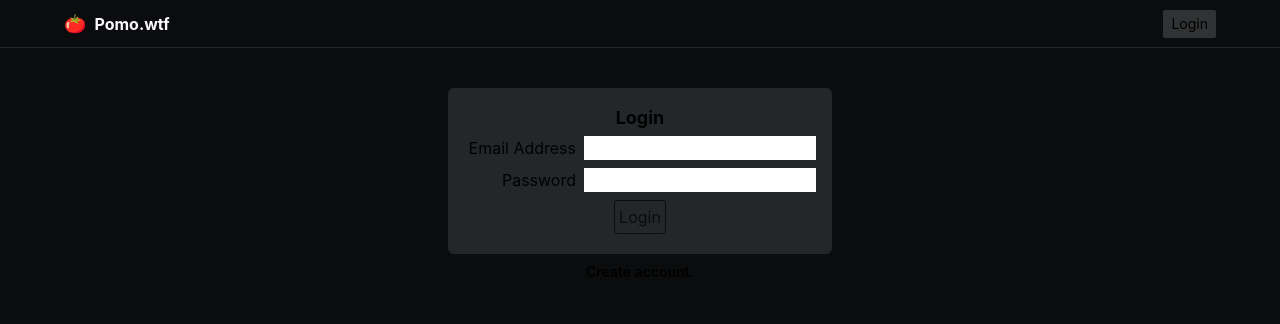
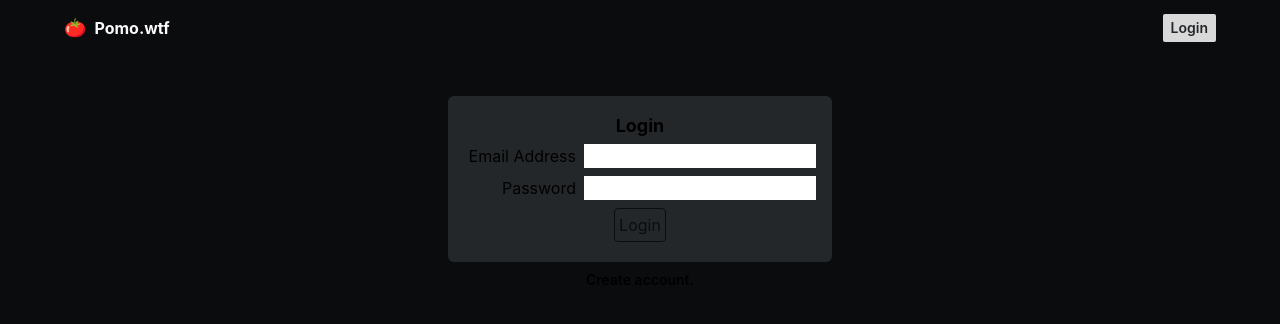
Before and after one commit to joeyiny/Pomodoro, a React (Create React App) app: page /login in a window 1280 px wide. Shown: the top 324 px of the page. Built offline with nearby package versions, Linux system fonts and the light colour scheme; no server answers.

Commit message:
Implement new Header UI

```diff
--- a/src/components/Header.tsx
+++ b/src/components/Header.tsx
@@ -17,11 +17,16 @@ const LoggedInDisplay = ({ user }: { user: any }) => {
   };
 
   return (
-    <div className=" relative w-auto inline-block text-sm">
+    <div className="relative w-auto inline-block text-sm">
       <button
         onClick={toggleDropDown}
-        className="bg-gray-600 p-1 px-2 block rounded-sm text-gray-200">
-        {user.displayName}
+        className="flex flex-row gap-3 items-center text-gray-50 text-sm uppercase font-extrabold">
+        <span>{user.displayName}</span>
+        <img
+          src="https://img.seadn.io/files/fd71e2ed1844c918b06350cf9fca922e.png?fit=max&w=600"
+          className="rounded-full w-8 h-8"
+          alt="pfp"
+        />
       </button>
       {isDropDownOpen && (
         <button
@@ -39,7 +44,7 @@ const LoginButton = () => {
   return (
     <button
       onClick={() => navigate("/login", { replace: true })}
-      className="bg-gray-600 p-1 px-2 rounded-sm text-sm text-gray-200">
+      className="bg-gray-300 text-gray-700 p-1 px-2 rounded-sm text-sm text-gray-200 font-semibold hover:bg-gray-100 active:bg-gray-400">
       Login
     </button>
   );
@@ -49,7 +54,7 @@ const Header = () => {
   const { isLoggedIn, user } = useContext(AuthContext);
 
   return (
-    <header className="border-b border-gray-700 h-12 flex flex-row justify-between px-16 items-center">
+    <header className="h-14 flex flex-row justify-between px-16 items-center">
       <div className="flex gap-2 items-center">
         <span className=" text-lg">🍅</span>
         <h1 className="font-bold text-gray-50">Pomo.wtf</h1>
```
